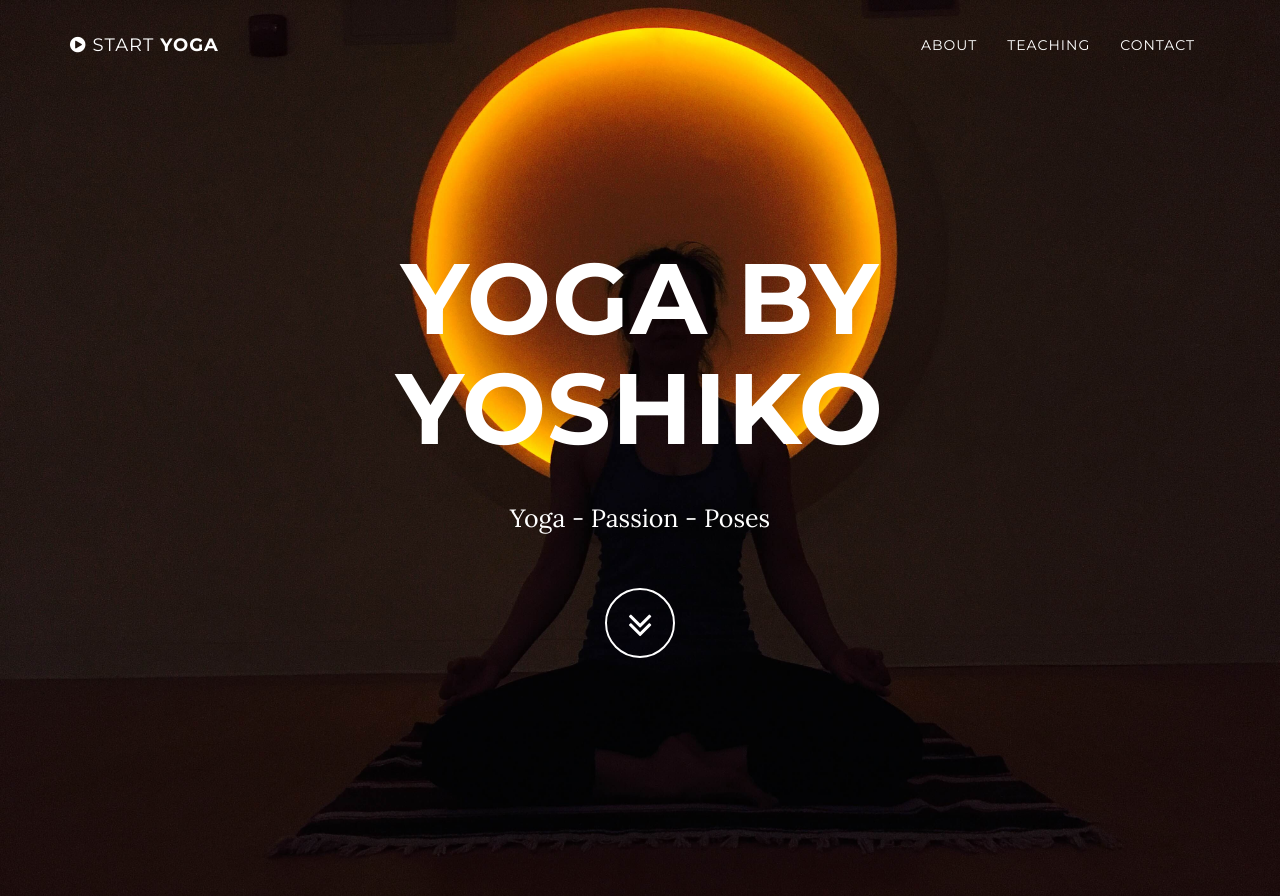
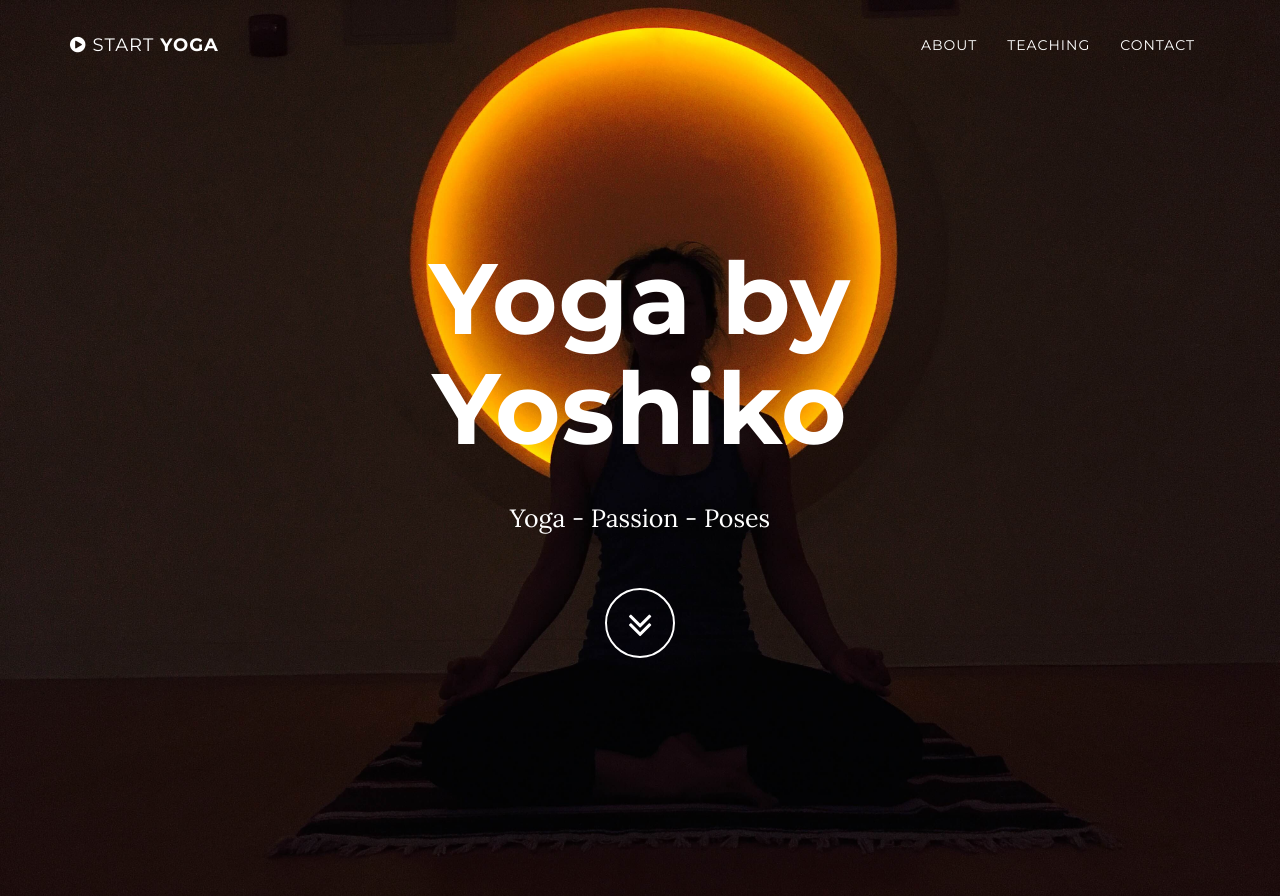
Before and after one commit to yokkos/yokkos.github.io, a Jekyll site: the page built from index.html, in a window 1280 px wide and 900 px high. Shown: the top 896 px of the window. Built offline with Jekyll 4.4.1, drawn with Linux system fonts in a browser that asks for light colours; nearby versions of some CDN libraries; library files that are not in the unit come from our copies.

Commit message:
Update grayscale.css

```diff
--- a/_includes/css/grayscale.css
+++ b/_includes/css/grayscale.css
@@ -24,7 +24,7 @@ h4,
 h5,
 h6 {
     margin: 0 0 35px;
-    text-transform: uppercase;
+    /*! text-transform: uppercase; */
     font-family: Montserrat,"Helvetica Neue",Helvetica,Arial,sans-serif;
     font-weight: 700;
     letter-spacing: 1px;
```
